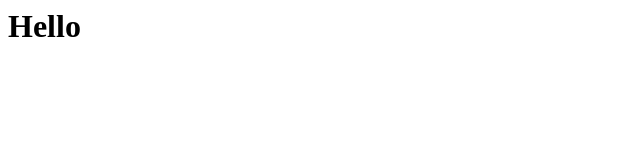
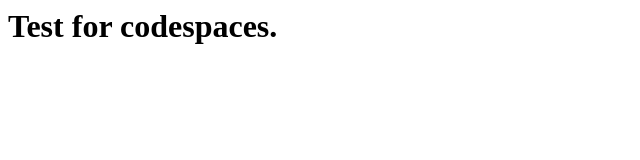
Before and after one commit to Athinarayanan15/skills-code-with-codespaces, a plain HTML site: page index.html in a window 1280 px wide. Shown: the whole page, without its empty margins (0-640 px from the left). Drawn offline with Linux system fonts and the light colour scheme.

Commit message:
Update index.html

```diff
--- a/index.html
+++ b/index.html
@@ -1,3 +1,3 @@
 <html>
-  <h1>Hello</h1>
+  <h1>Test for codespaces.</h1>
 </html>
```
